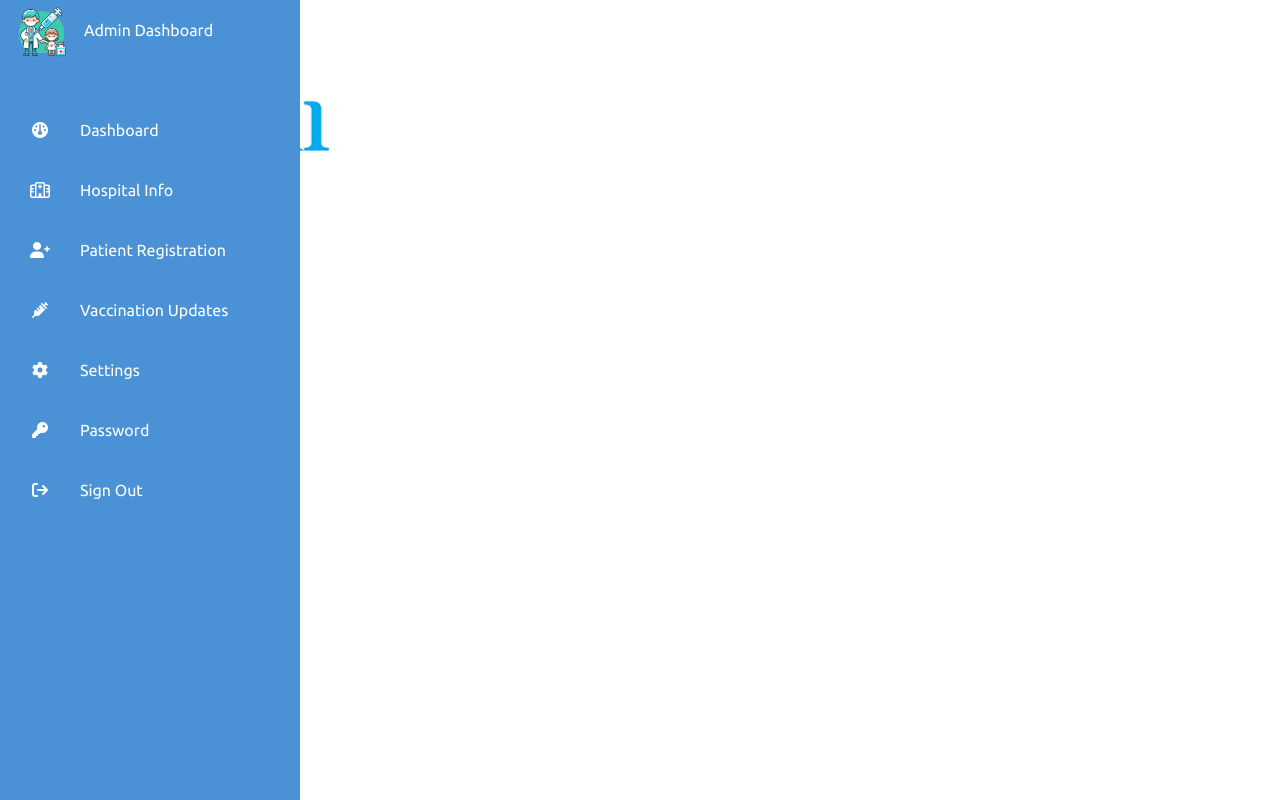
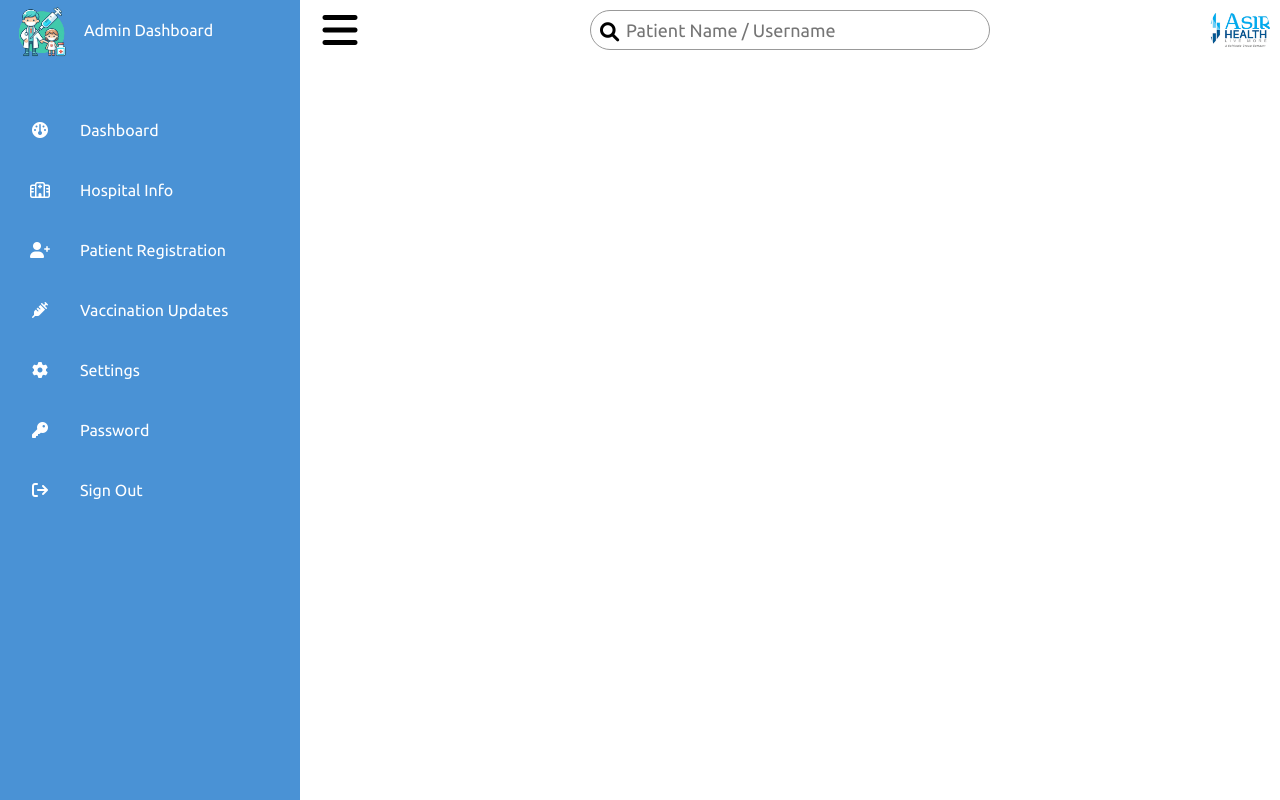
Before and after one commit to nethmimelisha/Computing-Group-Project, a PHP site: page /register.html in a window 1280 px wide. Run offline with PHP 8.4, Linux system fonts and the light colour scheme.

Commit message:
Update register.css - Main

```diff
--- a/css/register.css
+++ b/css/register.css
@@ -142,3 +142,84 @@ body {
     height: 64px;
     vertical-align: middle;
 }
+
+/* ===================== Main ===================== */
+.main {
+  position: absolute;
+  width: calc(100% - 300px);
+  left: 300px;
+  min-height: 100vh;
+  background: var(--white);
+  transition: 0.5s;
+}
+.main.active {
+  width: calc(100% - 80px);
+  left: 80px;
+}
+
+.topbar {
+  width: 100%;
+  height: 60px;
+  display: flex;
+  justify-content: space-between;
+  align-items: center;
+  padding: 0 10px;
+}
+
+.toggle {
+  position: relative;
+  width: 60px;
+  height: 60px;
+  display: flex;
+  justify-content: center;
+  align-items: center;
+  font-size: 2.5rem;
+  cursor: pointer;
+}
+
+.search {
+  position: relative;
+  width: 400px;
+  margin: 0 10px;
+}
+
+.search label {
+  position: relative;
+  width: 100%;
+}
+
+.search label input {
+  width: 100%;
+  height: 40px;
+  border-radius: 40px;
+  padding: 5px 20px;
+  padding-left: 35px;
+  font-size: 18px;
+  outline: none;
+  border: 1px solid var(--black2);
+}
+
+.search label i {
+  position: absolute;
+  top: 0;
+  left: 10px;
+  font-size: 1.2rem;
+}
+
+.user {
+  position: relative;
+  width: 60px;
+  height: 60px;
+  border-radius: 50%;
+  overflow: hidden;
+  cursor: pointer;
+}
+
+.user img {
+    position: absolute;
+    top: 50%;
+    left: 50%;
+    transform: translate(-50%, -50%);
+    width: auto;
+    height: 100%;
+  }
```
